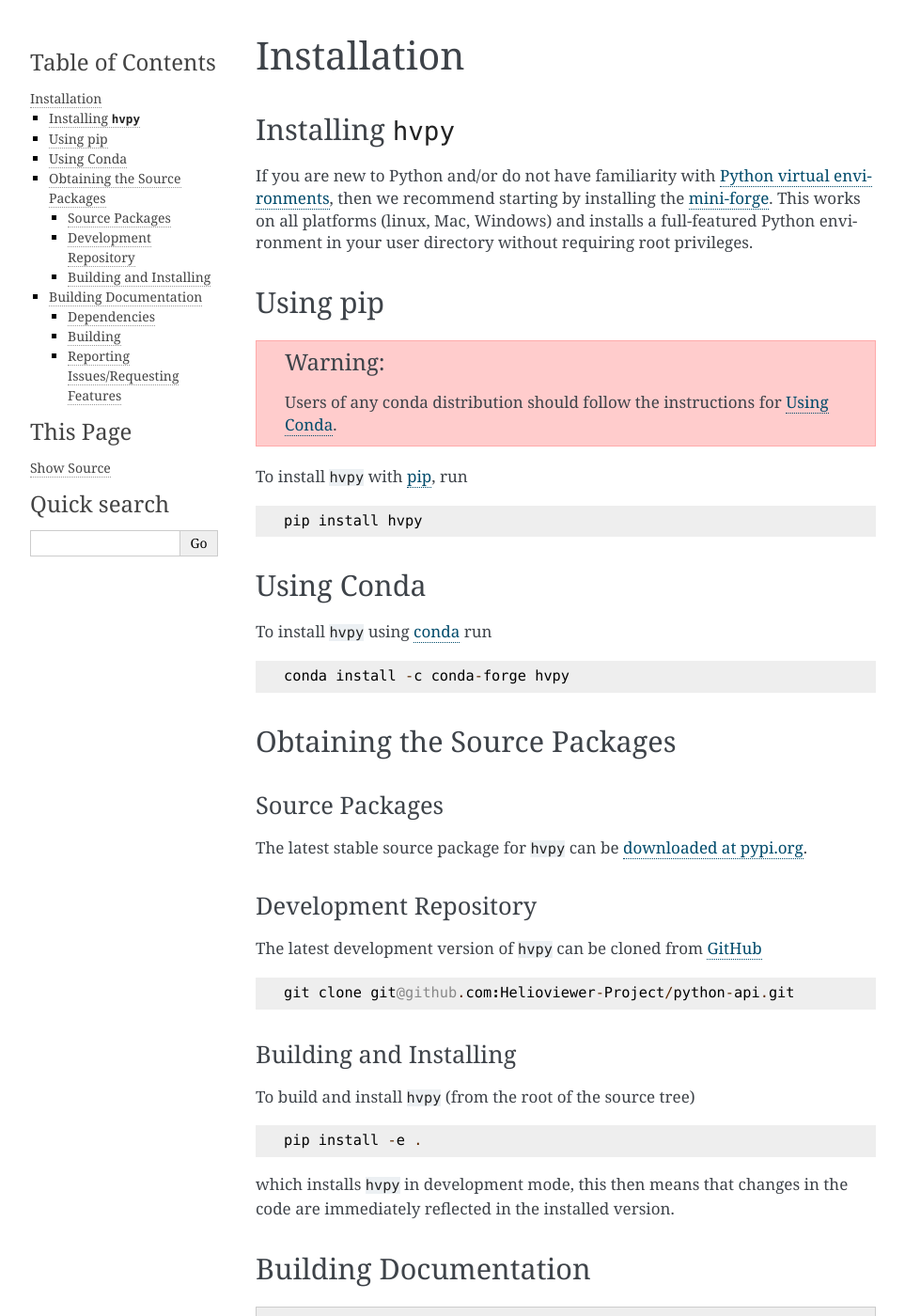
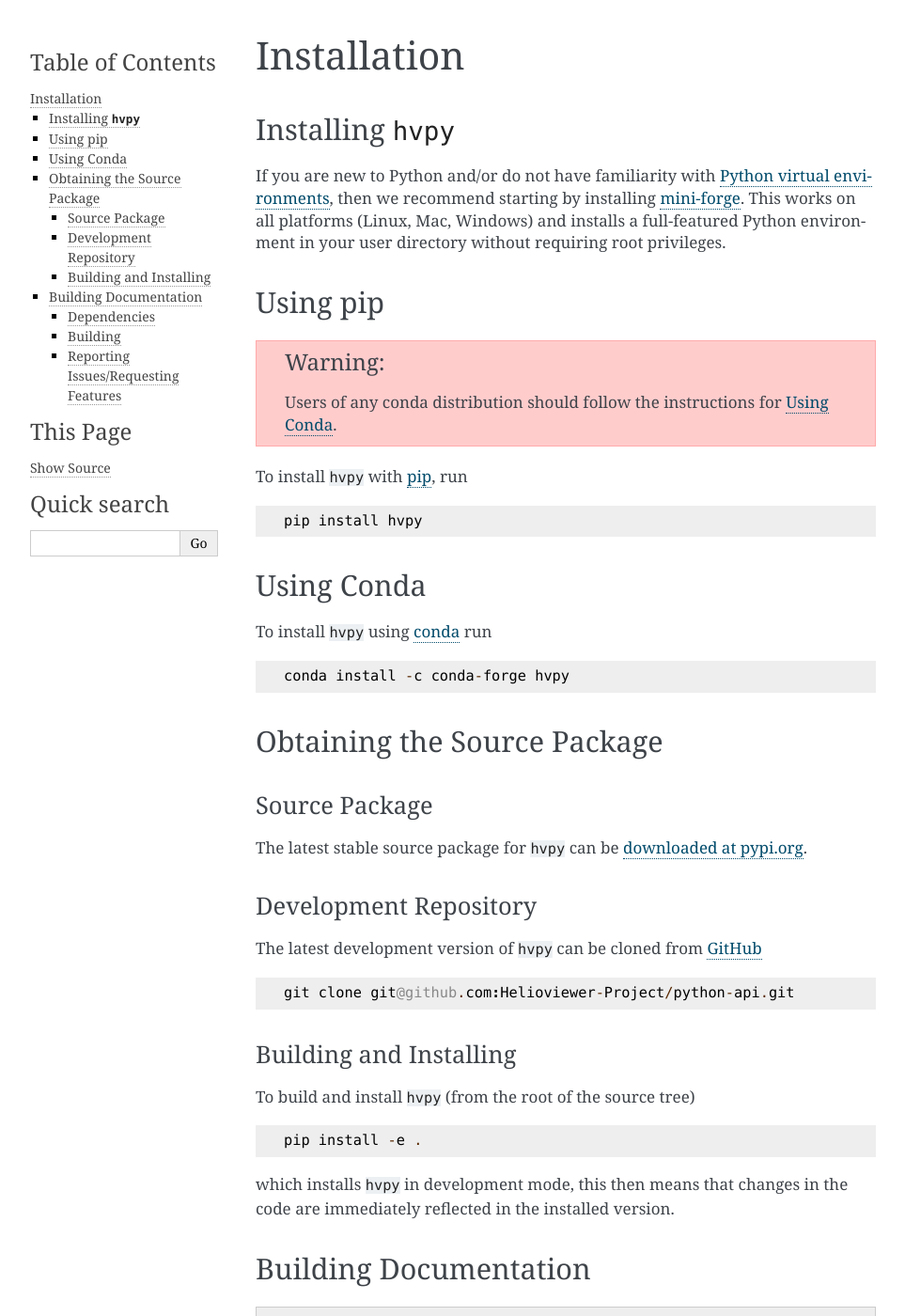
Before and after one commit to Helioviewer-Project/python-api, a Sphinx documentation site: the page built from docs/installation.rst, in a window 1280 px wide and 1400 px high. Shown: the whole window at 94% size, without its empty margins (148-1111 px from the left). Built offline with Sphinx 7.4.7, drawn with Linux system fonts in a browser that asks for light colours; the version number could not be read and is left out.

Commit message:
fix typos

```diff
--- a/docs/index.rst
+++ b/docs/index.rst
@@ -1,6 +1,6 @@
-******************
+**********************
 ``hvpy`` Documentation
-******************
+**********************
 
 ``hvpy`` is a Python package which wraps the `helioviewer.org <https://helioviewer.org>`__ `API <https://api.helioviewer.org/docs/v2/>`__ and provides a high-level interface for accessing and manipulating data.
 
--- a/docs/installation.rst
+++ b/docs/installation.rst
@@ -7,8 +7,8 @@
 Installing ``hvpy``
 -------------------
 
-If you are new to Python and/or do not have familiarity with `Python virtual environments <https://docs.python.org/3/tutorial/venv.html>`__, then we recommend starting by installing the `mini-forge <https://github.com/conda-forge/miniforge#miniforge3>`__.
-This works on all platforms (linux, Mac, Windows) and installs a full-featured Python environment in your user directory without requiring root privileges.
+If you are new to Python and/or do not have familiarity with `Python virtual environments <https://docs.python.org/3/tutorial/venv.html>`__, then we recommend starting by installing `mini-forge <https://github.com/conda-forge/miniforge#miniforge3>`__.
+This works on all platforms (Linux, Mac, Windows) and installs a full-featured Python environment in your user directory without requiring root privileges.
 
 Using pip
 ---------
@@ -30,11 +30,11 @@
 
     conda install -c conda-forge hvpy
 
-Obtaining the Source Packages
------------------------------
+Obtaining the Source Package
+----------------------------
 
-Source Packages
-^^^^^^^^^^^^^^^
+Source Package
+^^^^^^^^^^^^^^
 
 The latest stable source package for ``hvpy`` can be `downloaded at pypi.org <https://pypi.org/project/hvpy>`__.
 
@@ -53,7 +53,6 @@
     pip install -e .
 
 which installs ``hvpy`` in development mode, this then means that changes in the code are immediately reflected in the installed version.
-
 
 Building Documentation
 ----------------------
```
